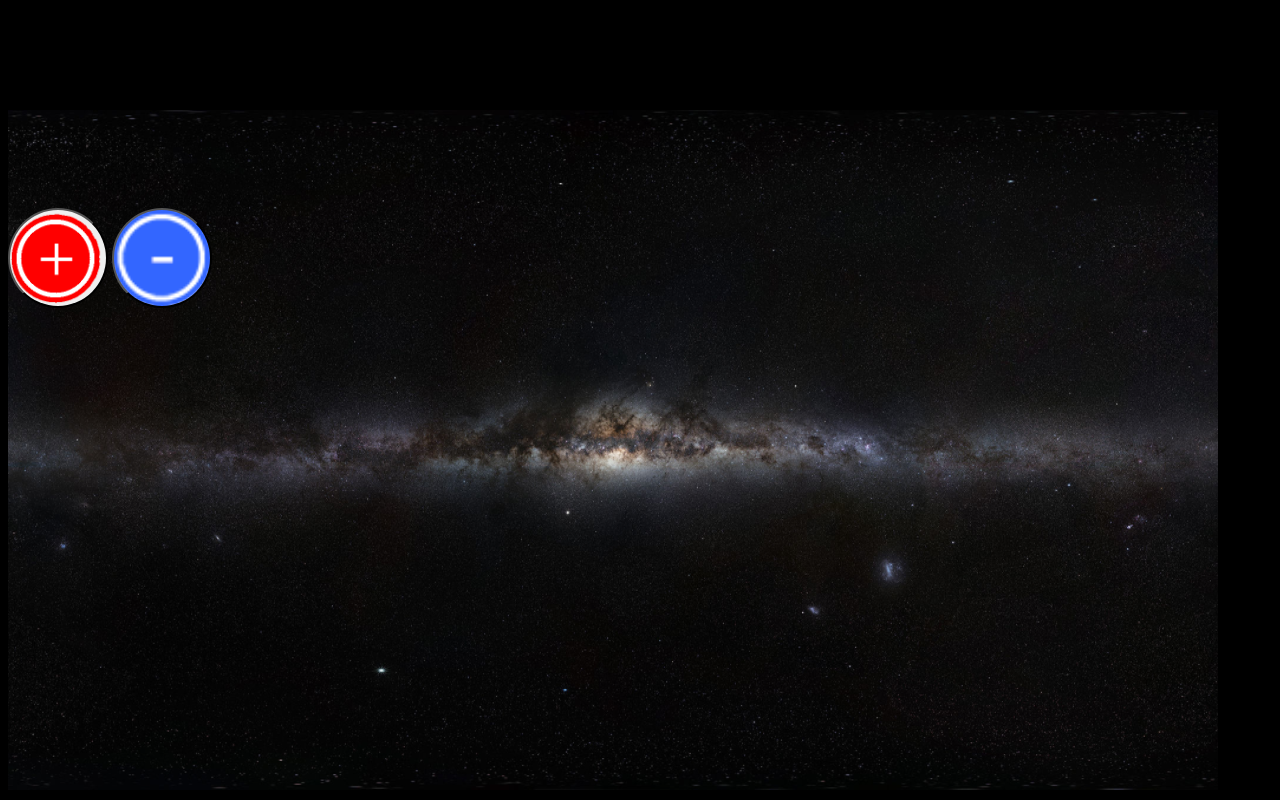
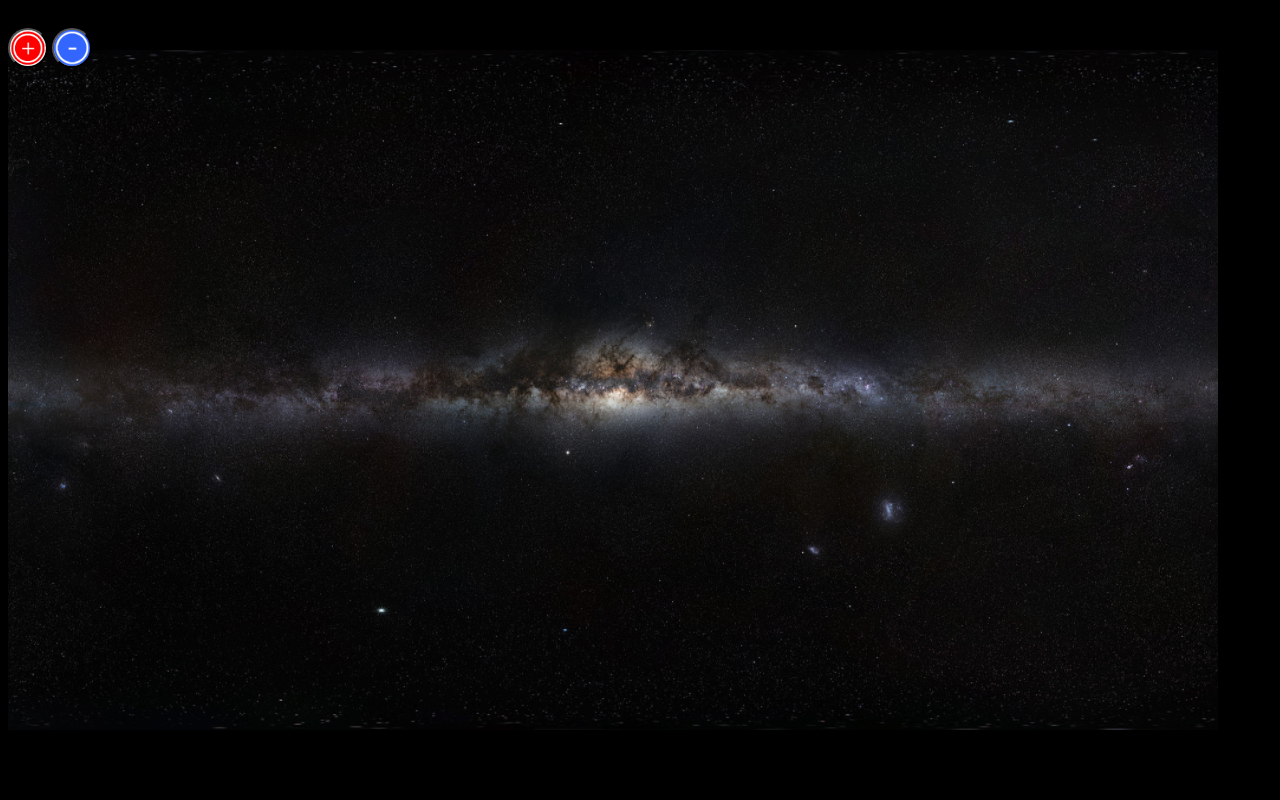
Before and after one commit to GeraldGallet/MoteurPhysique, a plain HTML site: page Affichage/index.html in a window 1280 px wide. Drawn offline with Linux system fonts and the light colour scheme; animation ran at ten frames a second.

Commit message:
gros changement sur les bouttons
jerry

```diff
--- a/Affichage/super.css
+++ b/Affichage/super.css
@@ -4,21 +4,21 @@ body {
 
 .buton1, .buton2 {
 	position: relative;
-	height: 100px;
-	width: 100px;
+	height: 40px;
+	width: 40px;
 	border-radius: 50%;
 	padding: 0;
 	margin: 0;
-	top: 200px;
+	top: 20px;
 }
 
 .buton1 {
 	background-image: url('butonp.png');
 	background-size: 100% 100%;
-	background-position: -2px;
+	background-position: 0px;
 }
 .buton2 {
 	background-image: url('butonm.png');
 	background-size: 100% 100%;
-	background-position: -1px;
+	background-position: 0px;
 }
```
